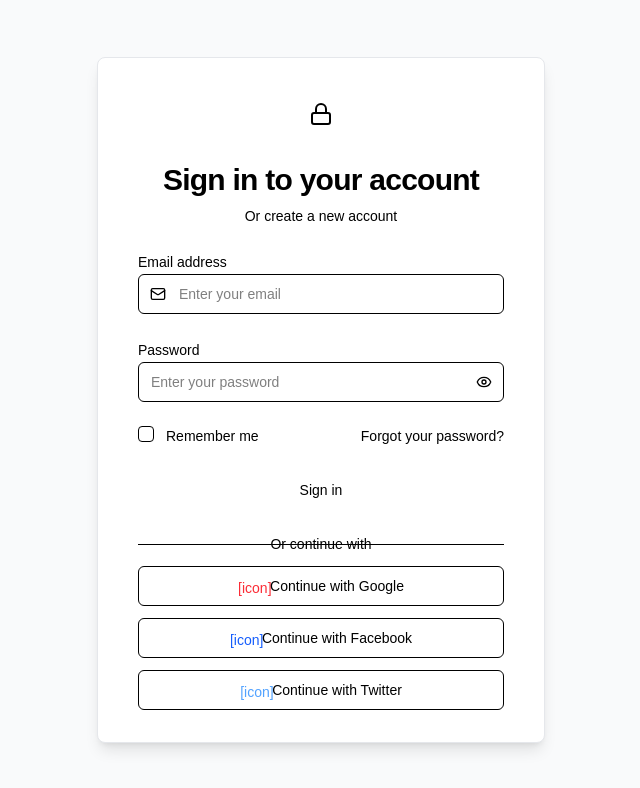
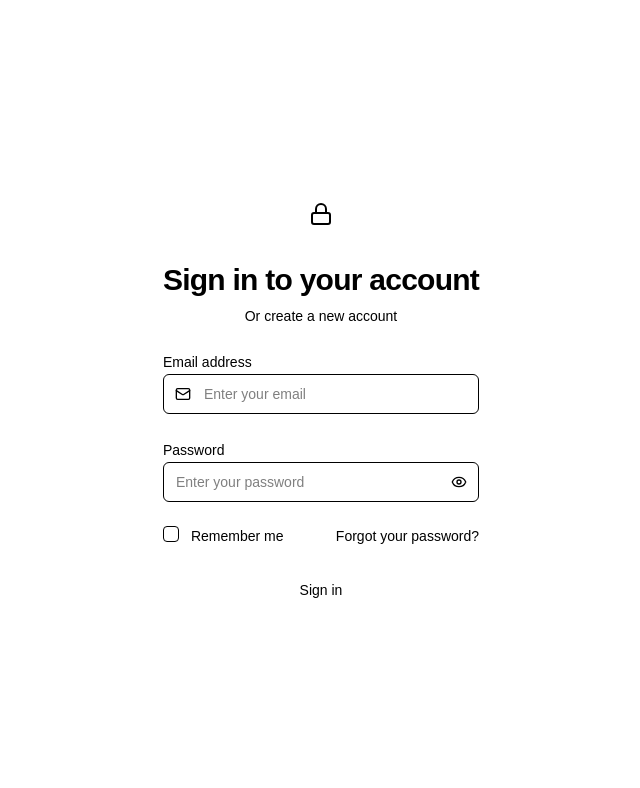
Before and after one commit to sumairirshad/supabase_authentication, a Next.js app: page / in a window 1280 px wide. Shown: the top 788 px of the page, without its empty margins (319-959 px from the left). Built offline with nearby package versions, Linux system fonts and the light colour scheme; no server answers.

Commit message:
change ui design

```diff
--- a/src/app/page.tsx
+++ b/src/app/page.tsx
@@ -15,7 +15,6 @@ export default function Home() {
     email: string
   } | null>(null)
 
-
   const handleAccountConflict = (provider: string, email: string) => {
     setAccountConflict({ provider, email })
   }
@@ -25,15 +24,9 @@ export default function Home() {
   }
 
   return (
-  <div className="min-h-screen flex flex-col justify-center py-12 sm:px-6 lg:px-8 bg-gray-50">
-      <div className="sm:mx-auto sm:w-full sm:max-w-md">
-        <div className="bg-white py-8 px-4 shadow-lg sm:rounded-lg sm:px-10 border border-gray-200">
+    <div className="min-h-screen flex flex-col justify-center items-center py-12 px-6 ">
+      <div className="w-fullspace-y-6 bg-white p-8 rounded-xl borderx">
         <AuthForm onForgotPassword={() => setShowForgotPassword(true)} />
-
-          <div className="mt-6">
-            <SocialLogin onAccountConflict={handleAccountConflict} />
-          </div>
-        </div>
       </div>
 
       <AccountLinkingModal
@@ -42,7 +35,6 @@ export default function Home() {
         provider={accountConflict?.provider || ''}
         email={accountConflict?.email || ''}
       />
-
     </div>
-  );
+  )
 }
```
Lines whose indentation alone changed are shown as unchanged.
